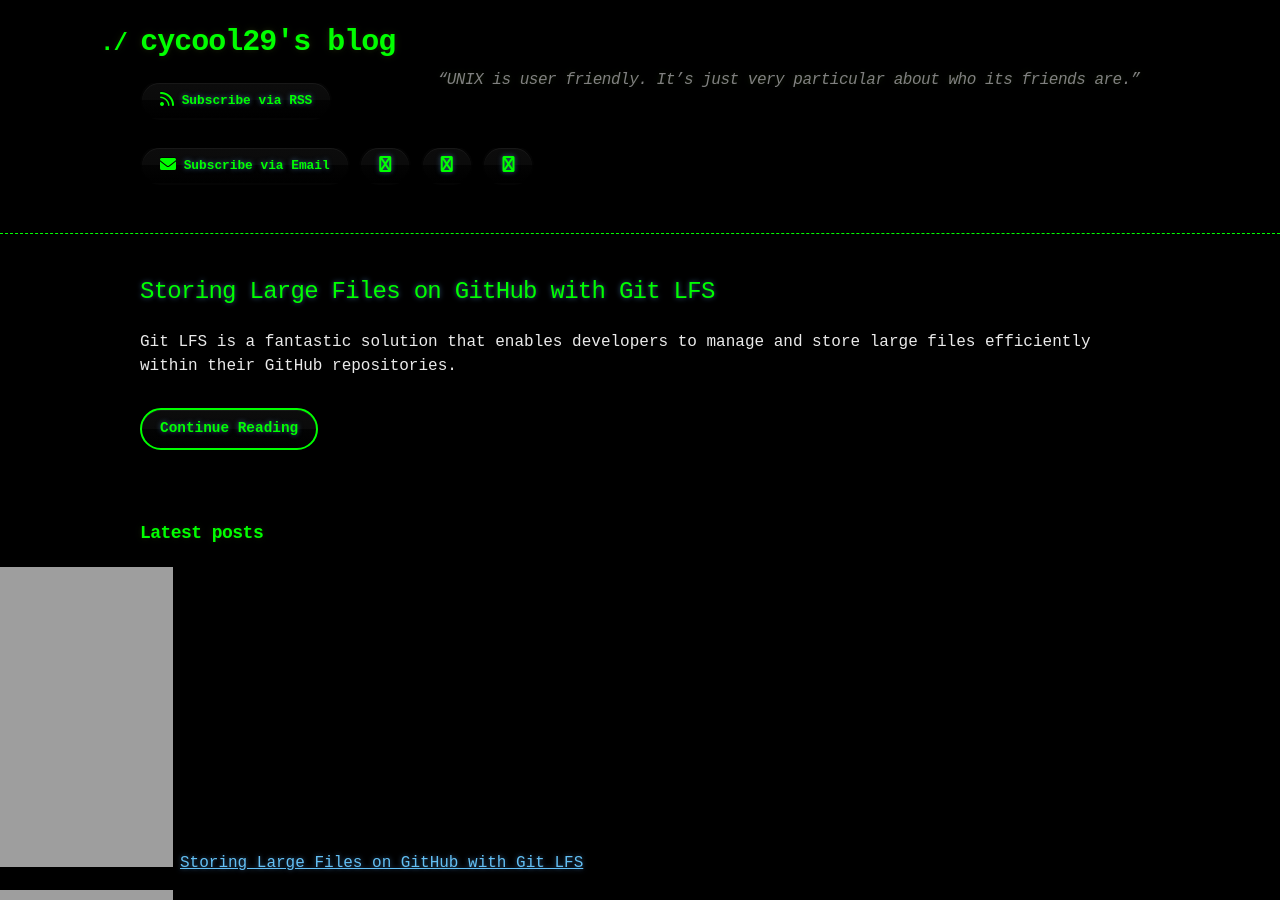
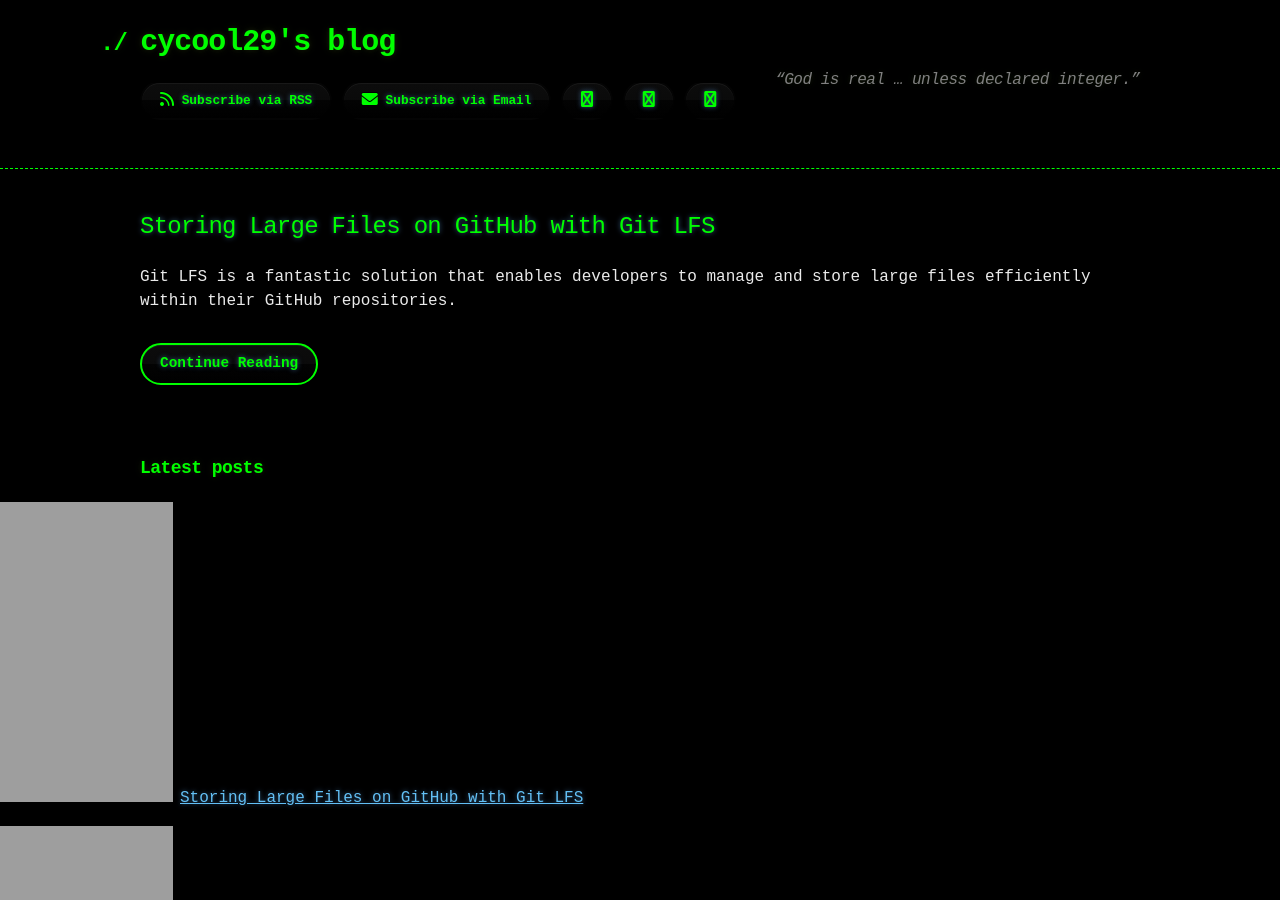
Before and after one commit to cycool29/cycool29.github.io, a Jekyll site: the page built from index.md, in a window 1280 px wide and 900 px high. Built offline with Jekyll 4.4.1, drawn with Linux system fonts in a browser that asks for light colours; a style sheet for code colours, icons or effects is not loaded.

Commit message:
Update quotes

```diff
--- a/_config.yml
+++ b/_config.yml
@@ -1,5 +1,5 @@
 title: cycool29's blog
-description: "“UNIX is user friendly. It’s just very particular about who its friends are.” "
+description: "“God is real … unless declared integer.” "
 bio: A high school student. Intermediate in Python, Git, Bash. Learning JavaScript. He/Him. "
 author: cycool29
 url: https://cycool29.github.io
```
